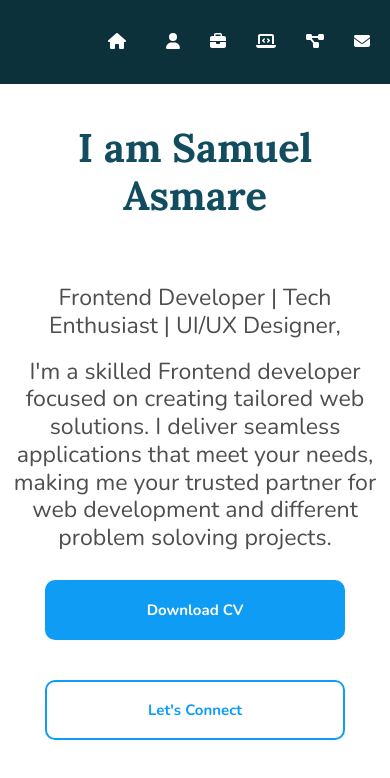
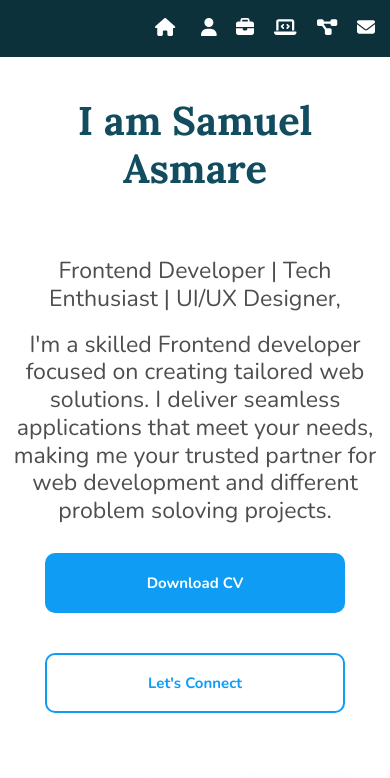
Before and after one commit to SamuelAsmare/reactportfolio, a React (Vite) app: page / in a window 390 px wide. Shown: the top 778 px of the page. Built offline with nearby package versions, Linux system fonts and the light colour scheme.

Commit message:
other links are added .

```diff
--- a/src/App.css
+++ b/src/App.css
@@ -737,15 +737,15 @@ transform:translateY(-20px);
     display: flex;
     justify-content: end;
     padding-right: 10px;
-    padding-top: 20px;
-    padding-bottom:20px;
+    padding-top: 10px;
+    padding-bottom:10px;
     gap: 10px;
 
 }
 
 #navs{
-  font-size: 16px;
-  margin:10px;
+  font-size: 18px;
+  margin:5px;
   font-weight: bold;
    font-family: 'Nunito', sans-serif;
 }
```
